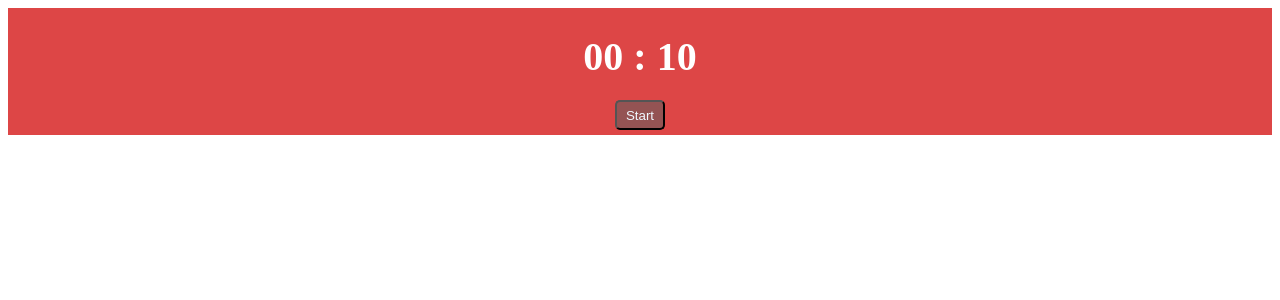
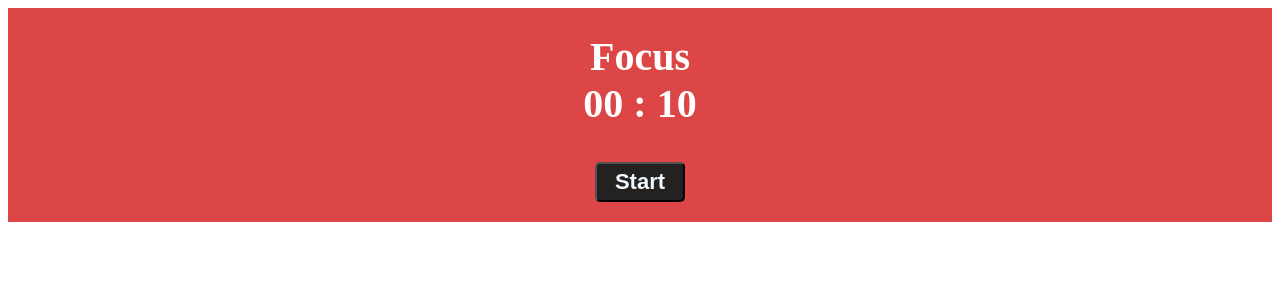
Before and after one commit to Wecpo/Pomodoro, a Vue app: page / in a window 1280 px wide. Shown: the top 300 px of the page. Built offline with nearby package versions, Linux system fonts and the light colour scheme.

Commit message:
refactor: added computeds to render timer buttons, added change timer func.

```diff
--- a/src/components/TimerButton.vue
+++ b/src/components/TimerButton.vue
@@ -7,10 +7,13 @@
 <style>
 .timerButton {
     color: aliceblue;
-    background-color: rgb(148, 83, 83);
+    background-color: rgb(36, 33, 33);
     border-radius: 5px;
-    width: 50px;
-    height: 30px;
+    width: 90px;
+    height: 40px;
+    margin: 15px;
+    font-size: 22px;
+    font-weight: bold;
 }
 
 .timerButton:hover {
--- a/src/components/TimerMain.vue
+++ b/src/components/TimerMain.vue
@@ -5,7 +5,6 @@ import TimerButton from "./TimerButton.vue";
 
 const focusTime = 10;
 const shortRestTime = 3
-const longRestTime = 600
 
 enum TimerStatus {
   Started = "started",
@@ -13,64 +12,70 @@ enum TimerStatus {
 }
 
 enum TimerType {
-  Focus = 'focus',
-  ShortRest = 'shortRest',
-  LongRest = 'longRest'
+  Focus = 'Focus',
+  ShortRest = 'Short Break',
+  LongRest = 'Long Break'
 }
 
-const timerType = ref<string>(TimerType.Focus)
-const currentTime = ref<number>(focusTime);
+const timer = ref<number>(focusTime);
+const timerType = ref<TimerType>(TimerType.Focus)
+const timerStatus = ref<TimerStatus>(TimerStatus.Paused);
+const intervalId = ref<number | undefined>();
 
-const timerStatus = ref<TimerStatus>(TimerStatus.Paused);
-
-const currentIntervalId = ref<number>();
-
-const startTimer = () => {
-  timerStatus.value = TimerStatus.Started;
-
-  const interval = setInterval(() => {
-    currentTime.value--;
-    if (currentTime.value === 0) {
-      clearInterval(interval);
+const changeTimer = () => {
   if (timerType.value === TimerType.Focus) {
     timerType.value = TimerType.ShortRest
-        currentTime.value = shortRestTime
+    timer.value = shortRestTime
     timerStatus.value = TimerStatus.Paused
     alert("Помидор завершился!");
     return
   }
   if (timerType.value === TimerType.ShortRest) {
     timerType.value = TimerType.Focus
-        currentTime.value = focusTime
+    timer.value = focusTime
     timerStatus.value = TimerStatus.Paused
     alert("Короткий перерыв завершился!");
     return
   }
+}
 
+const startTimer = () => {
+  timerStatus.value = TimerStatus.Started;
+
+  const interval = setInterval(() => {
+    timer.value--;
+    if (timer.value < 0) {
+      clearInterval(interval);
+      changeTimer()
     }
   }, 1000);
 
-  currentIntervalId.value = interval;
+  intervalId.value = interval;
 };
 
 const pauseTimer = () => {
-  clearInterval(currentIntervalId.value);
+  clearInterval(intervalId.value);
   timerStatus.value = TimerStatus.Paused;
 };
 
-const currentTimerClass = computed(() => {
+const timerClass = computed(() => {
   return timerType.value === TimerType.Focus ? `mainContainerFocus` : `mainContainerRest`
 })
+
+const isTimerPaused = computed(() => timerStatus.value === TimerStatus.Paused)
+const isTimerStarted = computed(() => timerStatus.value === TimerStatus.Started)
+
 </script>
 
 <template>
-  <div :class="currentTimerClass">
+  <div :class="timerClass">
     <div class="timerContainer">
-      {{ formatTime(currentTime) }}
+      <div>{{ timerType }}</div>
+      <div>{{ formatTime(timer) }}</div>
     </div>
     <div class="timerButtonsContainer">
-      <TimerButton v-if="timerStatus === TimerStatus.Paused" @click="startTimer">Start</TimerButton>
-      <TimerButton v-if="timerStatus === TimerStatus.Started" @click="pauseTimer">Pause</TimerButton>
+      <TimerButton v-if="isTimerPaused" @click="startTimer">Start</TimerButton>
+      <TimerButton v-if="isTimerStarted" @click="pauseTimer">Pause</TimerButton>
     </div>
   </div>
 </template>
@@ -93,6 +98,9 @@ const currentTimerClass = computed(() => {
 }
 
 .timerContainer {
+  display: flex;
+  flex-direction: column;
+  align-items: center;
   font-size: 40px;
   font-weight: bolder;
   color: #fff;
```
Lines whose indentation alone changed are shown as unchanged.
